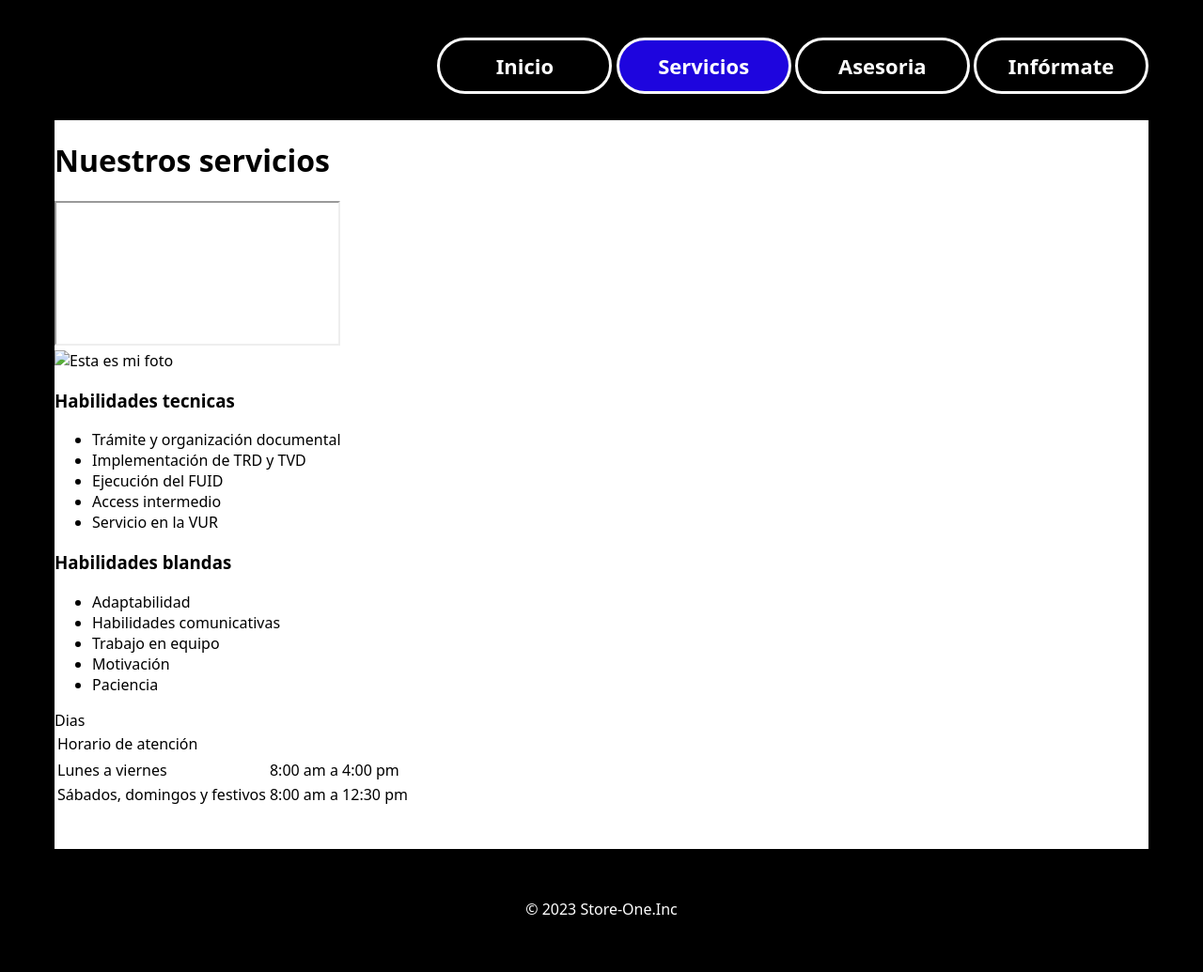
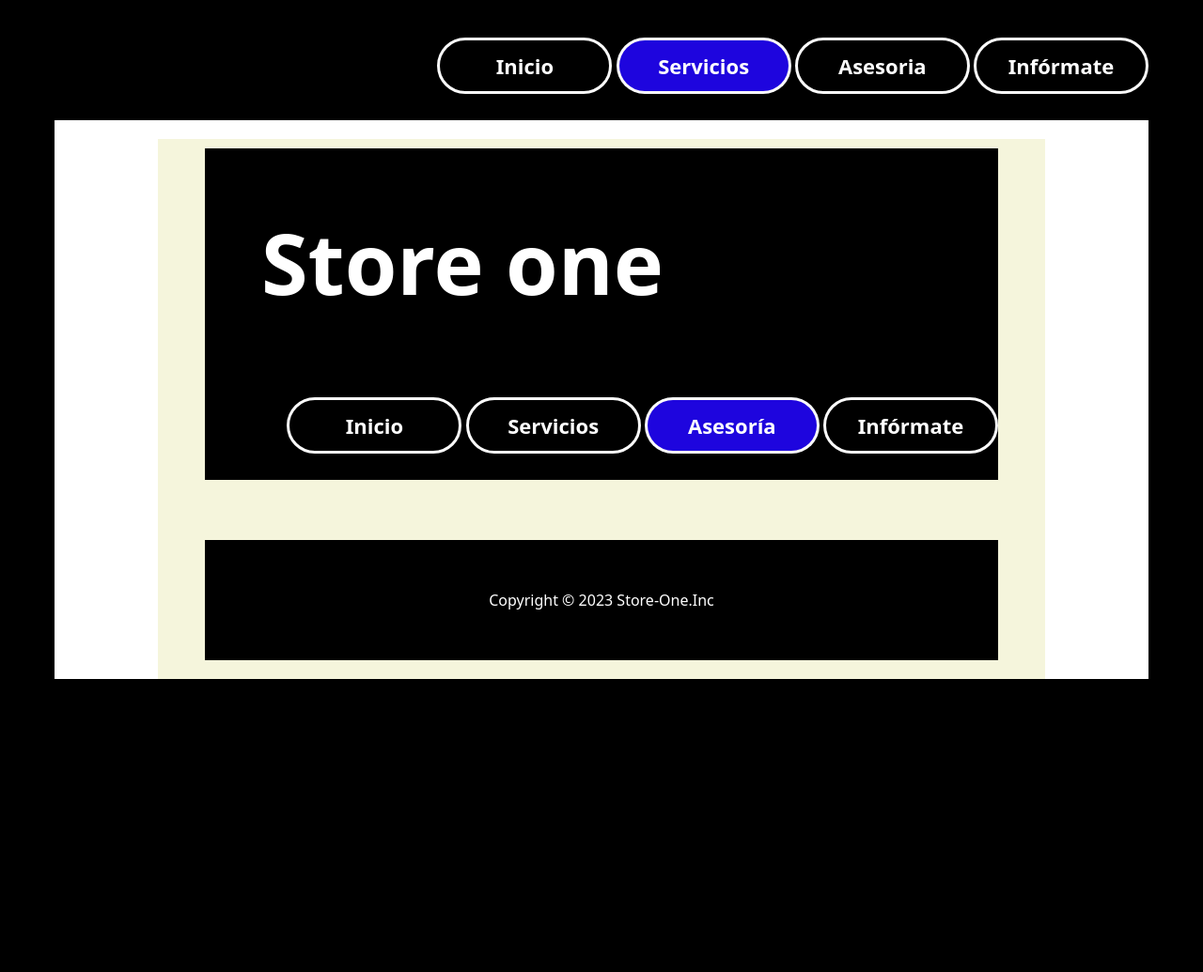
Before and after one commit to Daniell-G/web.platform-Store-One, a plain HTML site: page servicios.html in a window 1280 px wide. Shown: the whole page at 94% size. After the commit the page ends 800 px from the top, so only its background shows below. Drawn offline with Linux system fonts and the light colour scheme.

Commit message:
1 file modified

```diff
--- a/servicios.html
+++ b/servicios.html
@@ -22,55 +22,31 @@
     aria-hidden="true"
     style="position: absolute; width: 9em; height: 9em; top: -99em"
   ></iframe>
+
+
   <body>
-    <main>
-      <h1>Nuestros servicios</h1>
-      <iframe> </iframe>
-      <div>
-        <aside class="barra-lateral">
-          <img src="./Imágenes/Foto.jpeg" alt="Esta es mi foto" width="290" />
-          <!-- Tech skills -->
+  <!-- Contenedor principal -->
+  <div class="diva">
+     <!-- Encabezado -->
+      <header>
+         <h1 class="tituloa">Store one</h1>
+         <!-- Barra de navegación -->
+          <nav>
+             <a href="/">Inicio</a>
+             <a href="/servicios.html">Servicios</a>
+             <a href="/asesoria.html" aria-current="page">Asesoría</a>
+             <a href="/informate.html">Infórmate</a>
+          </nav>
+     </header>
+     <div class="wrapper">
+          <!-- Cotenido central de la página -->
+          <main>
 
-          <h3>Habilidades tecnicas</h3>
-          <ul class="habilidades-tecnicas">
-            <li>Trámite y organización documental</li>
-            <li>Implementación de TRD y TVD</li>
-            <li>Ejecución del FUID</li>
-            <li>Access intermedio</li>
-            <li>Servicio en la VUR</li>
-          </ul>
-          <!-- soft skills -->
-          <h3>Habilidades blandas</h3>
-          <ul class="habilidades blandas">
-            <li>Adaptabilidad</li>
-            <li>Habilidades comunicativas</li>
-            <li>Trabajo en equipo</li>
-            <li>Motivación</li>
-            <li>Paciencia</li>
-          </ul>
-        </aside>
-      </div>
-    </main>
-    <table>
-      <thead>
-        <td>Horario de atención</td>
-        <tr>
-          Dias
-        </tr>
-      </thead>
-      <tbody>
-        <tr>
-          <td>Lunes a viernes</td>
-          <td>8:00 am a 4:00 pm</td>
-        </tr>
-        <tr>
-          <td>Sábados, domingos y festivos</td>
-          <td>8:00 am a 12:30 pm</td>
-        </tr>
-      </tbody>
-    </table>
-    <br />
-    <br />
-    <footer>© 2023 Store-One.Inc</footer>
-  </body>
+          </main>
+   </div>
+   <br />
+   <br />
+   <!-- Pie de página -->
+   <footer>Copyright © 2023 Store-One.Inc</footer>
+ </body>
 </html>
```
